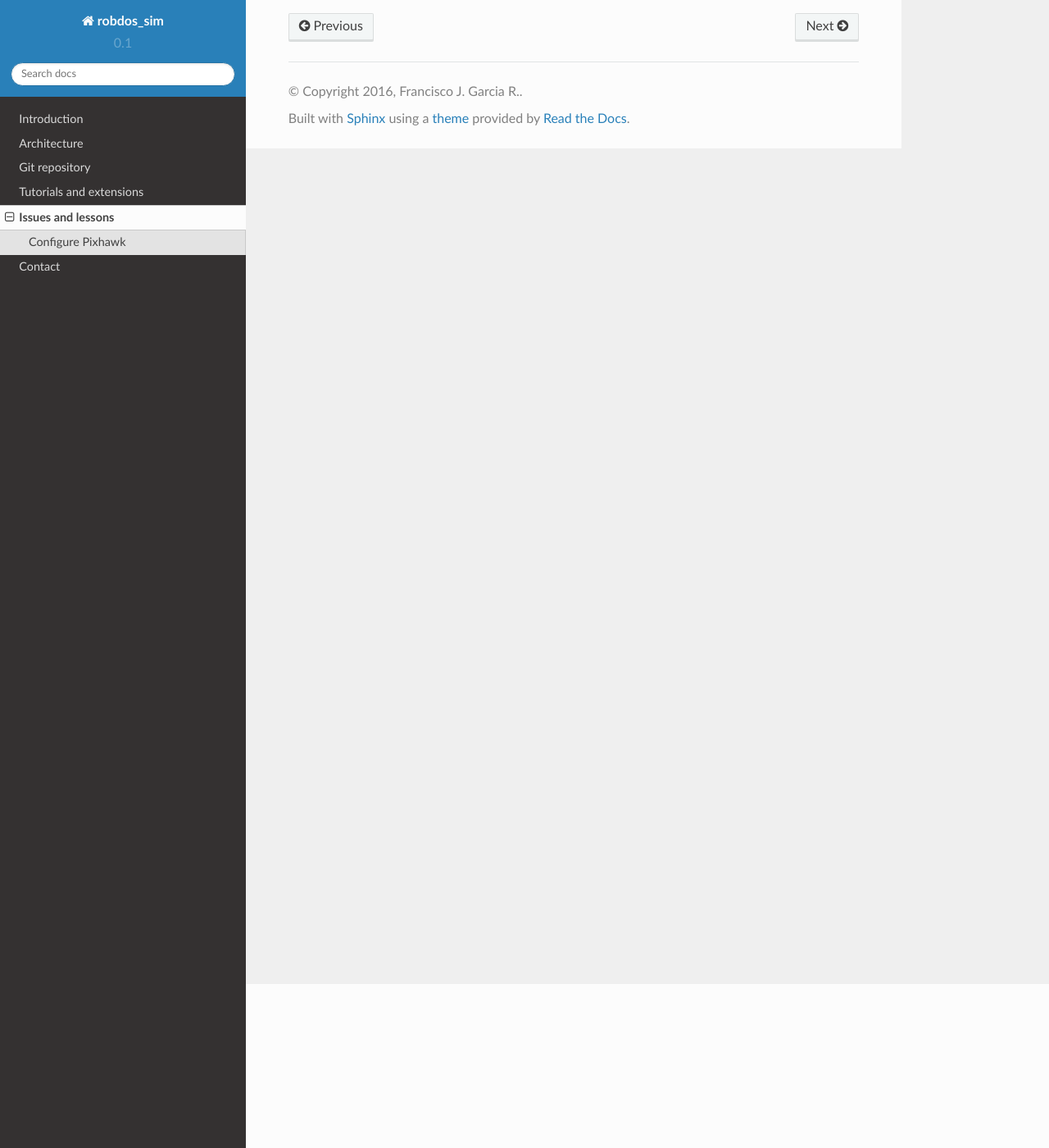
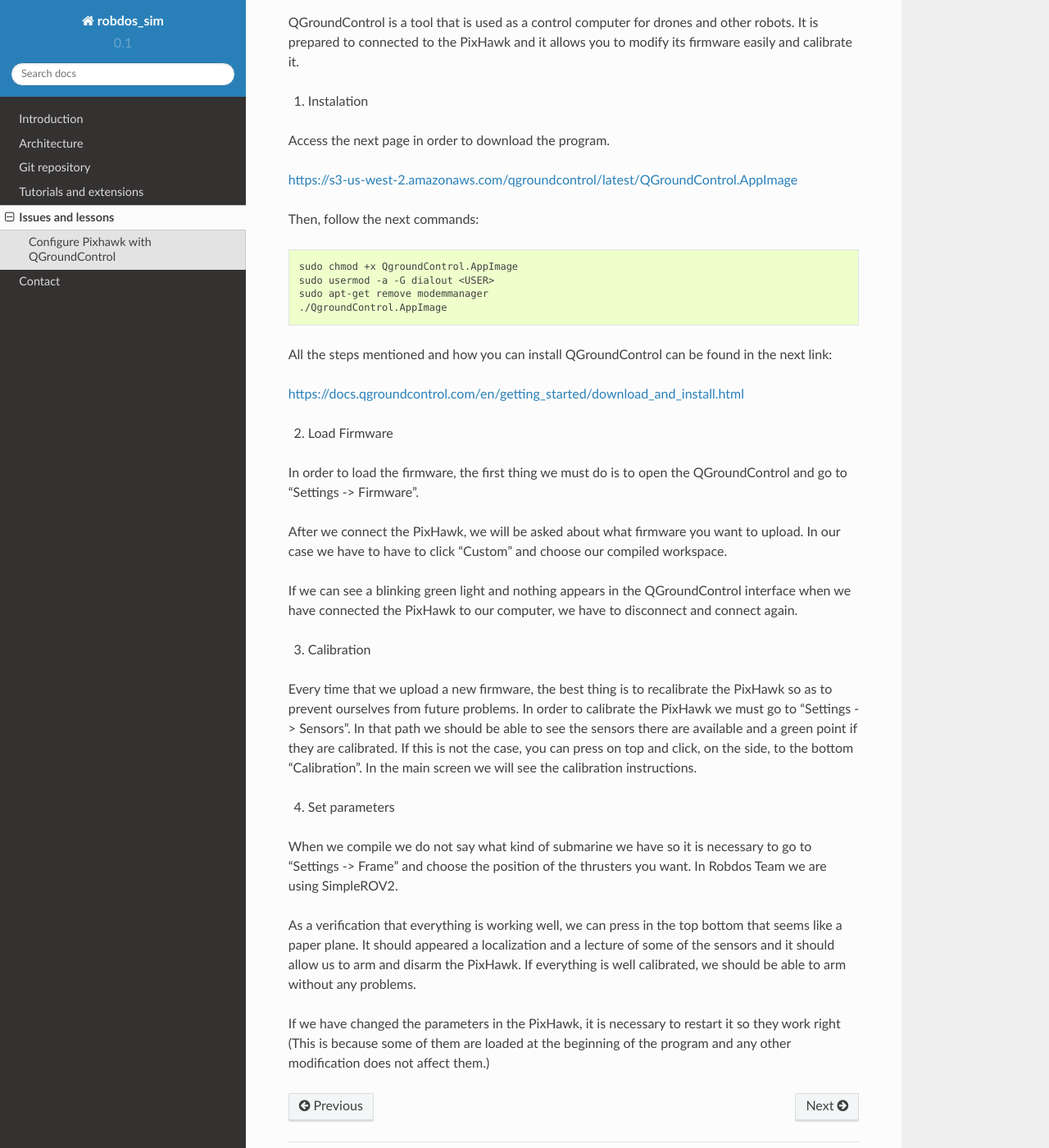
Before and after one commit to francisc0garcia/robdos_documentation, a Sphinx documentation site: the page built from docs/source/issues.rst, in a window 1280 px wide and 1400 px high, scrolled down 200 px. Shown: the whole window at 82% size. Built offline with Sphinx 7.4.7 and the Read the Docs theme 2.0.0, drawn with Linux system fonts in a browser that asks for light colours; some of the changed text lies outside the part shown.

Commit message:
QGroundControl Documentation

```diff
--- a/docs/source/contact.rst
+++ b/docs/source/contact.rst
@@ -3,8 +3,8 @@ Contact us
 
 * If you want more info about the project:
 
-- Francisco J. Garcia R. - garciar@rhrk.uni-kl.de
-- Javier Fernandez       - javier.f3rnand3z@gmail.com
+	- Francisco J. Garcia R. - garciar@rhrk.uni-kl.de
+	- Javier Fernandez       - javier.f3rnand3z@gmail.com
 
 
 * robdos simulation license:
--- a/docs/source/issues.rst
+++ b/docs/source/issues.rst
@@ -1,6 +1,63 @@
 Robdos issues and lessons
-*************************
+=========================
 
 
-Configure Pixhawk
-^^^^^^^^^^^^^^^^^
+Configure Pixhawk with QGroundControl
+^^^^^^^^^^^^^^^^^^^^^^^^^^^^^^^^^^^^^
+
+QGroundControl is a tool that is used as a control computer for drones and other robots.
+It is prepared to connected to the PixHawk and it allows you to modify its firmware easily and calibrate it.
+
+1. Instalation
+
+Access the next page in order to download the program.
+
+https://s3-us-west-2.amazonaws.com/qgroundcontrol/latest/QGroundControl.AppImage
+
+Then, follow the next commands:
+
+.. code-block:: none
+
+	sudo chmod +x QgroundControl.AppImage
+	sudo usermod -a -G dialout <USER>
+	sudo apt-get remove modemmanager
+	./QgroundControl.AppImage
+
+
+All the steps mentioned and how you can install QGroundControl can be found in the next link:
+
+https://docs.qgroundcontrol.com/en/getting_started/download_and_install.html
+
+
+2. Load Firmware
+
+In order to load the firmware, the first thing we must do is to open the QGroundControl and go
+to "Settings -> Firmware".
+
+After we connect the PixHawk, we will be asked about what firmware you want to upload. In our case
+we have to have to click "Custom" and choose our compiled workspace.
+
+If we can see a blinking green light and nothing appears in the QGroundControl interface when we
+have connected the PixHawk to our computer, we have to disconnect and connect again.
+
+3. Calibration
+
+Every time that we upload a new firmware, the best thing is to recalibrate the PixHawk so as to prevent
+ourselves from future problems. In order to calibrate the PixHawk we must go to "Settings -> Sensors".
+In that path we should be able to see the sensors there are available and a green point if they are calibrated.
+If this is not the case, you can press on top and click, on the side, to the bottom "Calibration".
+In the main screen we will see the calibration instructions.
+
+4. Set parameters
+
+When we compile we do not say what kind of submarine we have so it is necessary to go to "Settings -> Frame"
+and choose the position of the thrusters you want. In Robdos Team we are using SimpleROV2.
+
+
+
+As a verification that everything is working well, we can press in the top bottom that seems like a paper plane.
+It should appeared a localization and a lecture of some of the sensors and it should allow us to arm and disarm
+the PixHawk. If everything is well calibrated, we should be able to arm without any problems.
+
+If we have changed the parameters in the PixHawk, it is necessary to restart it so they work right (This is because
+some of them are loaded at the beginning of the program and any other modification does not affect them.)
```
Also changed, not shown: docs/source/architecture.rst (+13 -0 lines).
